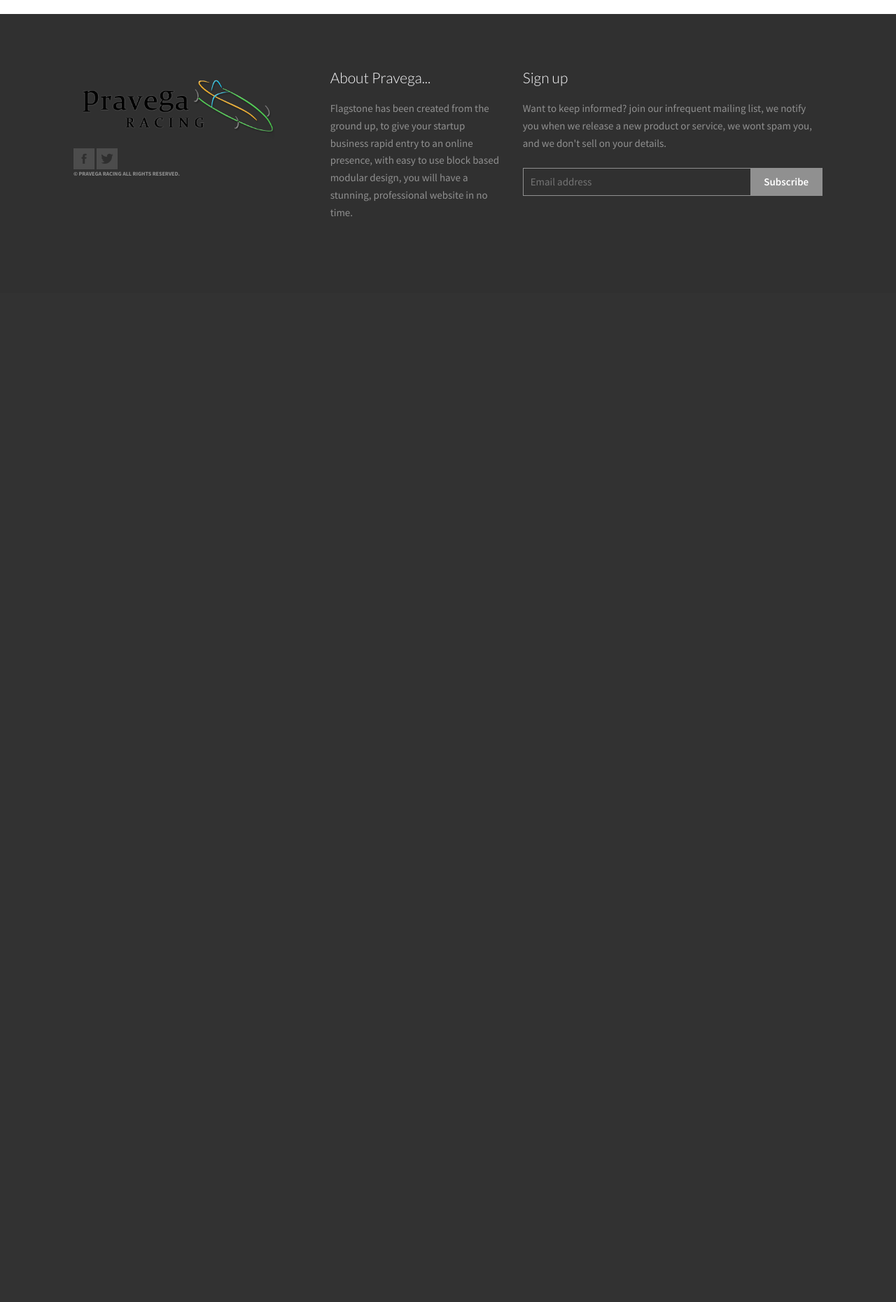
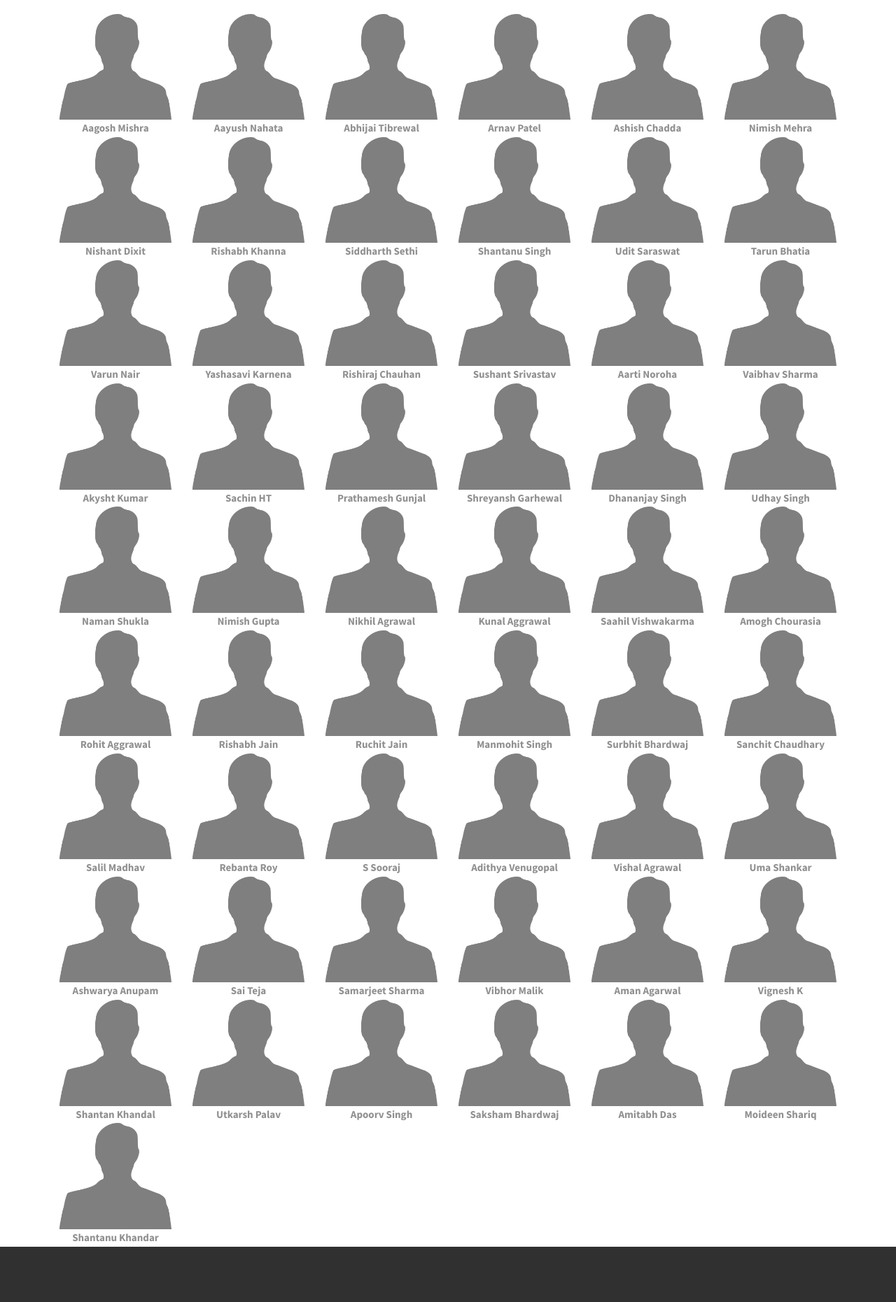
Before and after one commit to ACM-VIT/Pravega, a PHP site: page /currentteam.php in a window 1280 px wide. Shown: the part 398-2259 px from the top of the page at 70% size. Before the commit the page ends 707 px from the top, so only its background shows below. Run offline with PHP 8.4, Linux system fonts and the light colour scheme; some libraries are stand-ins or nearby versions; some web fonts are replaced.

Commit message:
teams started

```diff
--- a/component-overlays.html
+++ b/component-overlays.html
@@ -221,6 +221,7 @@
 									<span class="overlay__content-text">Some sub text</span>
 								</div>
 							<img src="img/subpages/overlay-demo.jpg" alt="" class="overlay__image">
+							<span>aroushi mittal</span>
 						</div>
 					</div>
 					<div class="column-6 margin-bottom-20">
--- a/css/mycss/mybootstrap.css
+++ b/css/mycss/mybootstrap.css
@@ -1,7 +1,43 @@
 
-
-
-
+@media (max-width: 768px){
+  .hidden-small{
+   display: none !important;
+ }
+}
+.container {
+  padding-right: 15px;
+  padding-left: 15px;
+  margin-right: auto;
+  margin-left: auto;
+}
+@media (min-width: 768px) {
+  .container {
+    width: 750px;
+  }
+  .hidden-big{
+    display: none !important;
+  }
+}
+@media (min-width: 992px) {
+  .container {
+    width: 970px;
+  }
+}
+@media (min-width: 1200px) {
+  .container {
+    width: 1170px;
+  }
+}
+.container-fluid {
+  padding-right: 15px;
+  padding-left: 15px;
+  margin-right: auto;
+  margin-left: auto;
+}
+.row {
+  margin-right: -15px;
+  margin-left: -15px;
+}
 .col-xs-1, .col-sm-1, .col-md-1, .col-lg-1, .col-xs-2, .col-sm-2, .col-md-2, .col-lg-2, .col-xs-3, .col-sm-3, .col-md-3, .col-lg-3, .col-xs-4, .col-sm-4, .col-md-4, .col-lg-4, .col-xs-5, .col-sm-5, .col-md-5, .col-lg-5, .col-xs-6, .col-sm-6, .col-md-6, .col-lg-6, .col-xs-7, .col-sm-7, .col-md-7, .col-lg-7, .col-xs-8, .col-sm-8, .col-md-8, .col-lg-8, .col-xs-9, .col-sm-9, .col-md-9, .col-lg-9, .col-xs-10, .col-sm-10, .col-md-10, .col-lg-10, .col-xs-11, .col-sm-11, .col-md-11, .col-lg-11, .col-xs-12, .col-sm-12, .col-md-12, .col-lg-12 {
   position: relative;
   min-height: 1px;
--- a/currentteam.php
+++ b/currentteam.php
@@ -12,8 +12,12 @@ include_once('includes/head.php');
 <link rel="stylesheet" type="text/css" href="css/mycss/mystyle.css" />
 <style>
 .sub-header-banner-teams{
-	background-image:  url('../../img/general/cars/teamsbg.png');
+	background-image:  url('img/general/cars/teamsbg.png');
+	background-position:0 top ;
 	position: relative;
+}
+.team-member-wrapper .overlay__background {
+    background-color: rgba(255, 255, 255, 0.7);
 }
 </style>
 </head>
@@ -47,9 +51,45 @@ include_once('includes/head.php');
 	</section>
 
 	<section>
-		<div class="grid-container-fluid">
+		<div class="grid-container-fluid padlr">
 			<h1 class="text-center">Current team</h1>
-
+			<div class="row team-members-wrapper">
+				<?php
+				$team_members=["Aagosh Mishra","Aayush Nahata","Abhijai Tibrewal","Arnav Patel","Ashish Chadda","Nimish Mehra",
+				               "Nishant Dixit","Rishabh Khanna","Siddharth Sethi","Shantanu Singh","Udit Saraswat","Tarun Bhatia",
+				               "Varun Nair","Yashasavi Karnena","Rishiraj Chauhan","Sushant Srivastav","Aarti Noroha","Vaibhav Sharma",
+				               "Akysht Kumar","Sachin HT","Prathamesh Gunjal","Shreyansh Garhewal","Dhananjay Singh","Udhay Singh",
+				               "Naman Shukla","Nimish Gupta","Nikhil Agrawal","Kunal Aggrawal","Saahil Vishwakarma","Amogh Chourasia",
+				               "Rohit Aggrawal","Rishabh Jain","Ruchit Jain","Manmohit Singh","Surbhit Bhardwaj","Sanchit Chaudhary",
+				               "Salil Madhav","Rebanta Roy","S Sooraj","Adithya Venugopal","Vishal Agrawal","Uma Shankar",
+				               "Ashwarya Anupam","Sai Teja","Samarjeet Sharma","Vibhor Malik","Aman Agarwal","Vignesh K",
+				               "Shantan Khandal","Utkarsh Palav","Apoorv Singh","Saksham Bhardwaj","Amitabh Das","Moideen Shariq",
+				               "Shantanu Khandar"
+				               ];
+				$team_roles=["President"];
+				$no_team_members=count($team_members);
+				for($i=0;$i<$no_team_members;$i++)
+				{
+					$name=$team_members[$i];
+					$name=ucwords($name);
+					$fname="placeholder";//strtolower(substr($name,0,strpos($name," ")));
+					$role=$team_roles[0];//$i
+					echo "
+					<div class='col-md-2 col-sm-4 col-xs-6'>
+					 <div class='overlay team-member-wrapper'>
+					  <div class='overlay__background'></div>
+					  <div class='overlay__content text-center text-color-2'>
+					  <span class='overlay__content-heading'>{$name}</span>
+					  <span class='overlay__content-text'><b>{$role}</b></span>
+					 </div>
+					<img src='img/general/teams/currentteam/{$fname}.png' alt='{$fname}' class='overlay__image'>
+					<div class='text-center'><b>{$name}</b></div>
+					 </div>
+					</div>
+					";
+				}
+				?>
+			</div>
 		</div>
 	</section>
 
--- a/index.php
+++ b/index.php
@@ -126,14 +126,14 @@ include_once('includes/head.php');
 				</div>
 				<div class="column-4 fbdiv">
 					<!--facebook plugin-->
-					<!-- <div class="fb-page" data-href="https://www.facebook.com/pravegaracing/?fref=ts" data-small-header="false" data-adapt-container-width="true" data-hide-cover="false" data-show-facepile="false">
+					<div class="fb-page" data-href="https://www.facebook.com/pravegaracing/?fref=ts" data-small-header="false" data-adapt-container-width="true" data-hide-cover="false" data-show-facepile="false">
 						<blockquote cite="https://www.facebook.com/pravegaracing/?fref=ts" class="fb-xfbml-parse-ignore">
 							<a href="https://www.facebook.com/pravegaracing/?fref=ts">Pravega Racing</a>
 						</blockquote>
 					</div>
 					<div class="twitter-page">
 						<a href="https://twitter.com/PravegaRacing" class="twitter-follow-button" data-show-count="false">Follow @PravegaRacing</a><script async src="//platform.twitter.com/widgets.js" charset="utf-8"></script>
-					</div> -->
+					</div>
 				</div>
 			</div>
 			<div class="grid-row padlr">
--- /dev/null
+++ b/prac.php
@@ -0,0 +1,5 @@
+<?php
+$name="Aarosh Kumar";
+$fname=strtolower(substr($name,0,strpos($name," ")));
+echo "'$fname'";
+?>
```
Also changed, not shown: css/mycss/carslider.css (line endings or trailing spaces), img/general/cars/teamsbg.png (added), img/general/teams/currentteam/placeholder.png (added).
